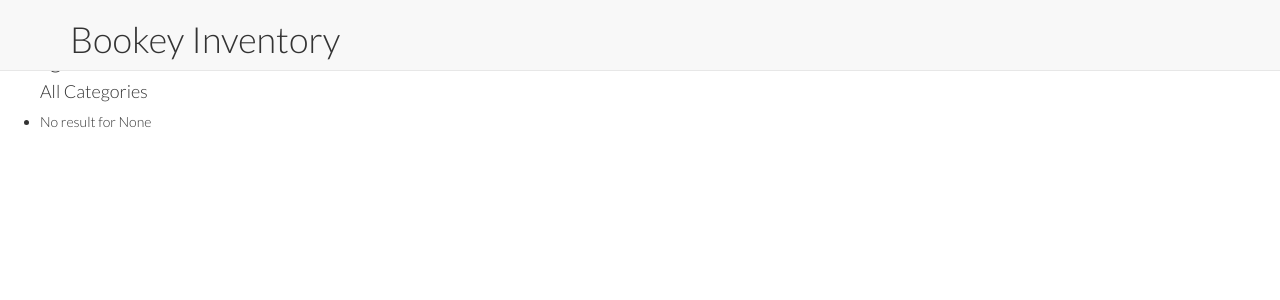
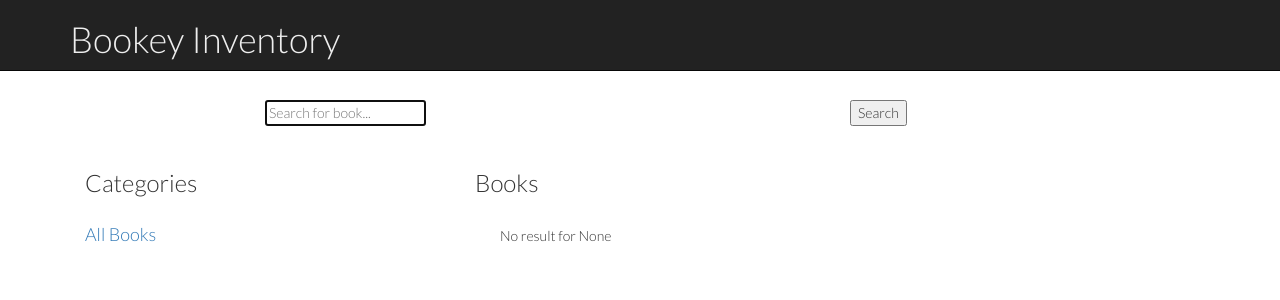
Before and after one commit to andela-calim/bookey, a Django app: page / in a window 1280 px wide. Shown: the top 300 px of the page. Run offline with Django 3.2, Linux system fonts and the light colour scheme; data that the repository does not hold is empty; some libraries are stand-ins or nearby versions.

Commit message:
Add some more styling

```diff
--- a/bookstore/templates/bookstore/home.html
+++ b/bookstore/templates/bookstore/home.html
@@ -1,35 +1,48 @@
 {% extends 'base.html' %}
 
 {% block main %}
-    <div>
+    <div class="container main">
 
         <form method="get">
-            <input type="text", name="q" placeholder="Search for book...">
+            <div class="row">
+                <div class="col-sm-8 col-sm-offset-2">
+                    <div class="row">
+                        <div class="col-sm-9">
+                            <input type="text", name="q" placeholder="Search for book..." autofocus>
+                        </div>
+                        <div class="col-sm-3">
                             <button type="submit">Search</button>
+                        </div>
+                    </div>
+                </div>
+            </div>
         </form>
-    </div>
 
-    <div>
-        <h3>Categories</h3>
-        <ul>
-            <h4>All Categories</h4>
+        <div class="row">
+            <div class="col-sm-4" data-spy="affix" data-offset-top="1" data-offset-bottom="1" data-offset-left="10">
+                <h3 class="list-group-item">Categories</h3>
+                <ul class="list-group">
+                    <h4 class="list-group-item"><a href="{% url 'bookstore:home' %}">All Books</a></h4>
                     {% for category in categories %}
-                <li>
+                        <li class="list-group-item">
                             <a href="{% url 'bookstore:home' %}?c={{ category.pk }}">{{ category.name }}</a>
                         </li>
                     {% endfor %}
                 </ul>
             </div>
 
-    <div>
+
+            <div class="col-sm-8">
+                <h3 class="list-group-item main_content">Books</h3>
                 <ul>
                     {% for book in books %}
                         <li>
-                    <p>{{ book.title }}</p>
-                    <p>{{ book.author }}</p>
-                    <p>{{ book.category }}</p>
-                    <p>{{ book.description }}</p>
-                    <p>{{ book.is_hardcover }}</p>
+                            <p class="book_title">{{ book.title }}</p>
+                            <p class="book_author">by {{ book.author }}</p>
+                            <p class="book_category">{{ book.category }}</p>
+                            <p class="book_description">{{ book.description }}</p>
+                            <p>Is this hardcover: {{ book.is_hardcover }}</p>
+                            <hr>
                         </li>
                     {% empty %}
                         <li>
@@ -38,4 +51,6 @@
                     {% endfor %}
                 </ul>
             </div>
+        </div>
+    </div>
 {% endblock %}
--- a/static/css/styles.css
+++ b/static/css/styles.css
@@ -1,3 +1,28 @@
 body {
     font-family: 'Lato', sans-serif;
 }
+
+.logo {
+    color: #EEE;
+}
+
+.main {
+    margin-top: 100px;
+}
+
+.main_content {
+    margin-bottom: 20px;
+}
+
+.list-group-item {
+    border: none;
+}
+
+.book_title {
+    font-size: 18px;
+    font-weight: 900;
+}
+
+li {
+    list-style: none;
+}
--- a/templates/base.html
+++ b/templates/base.html
@@ -12,9 +12,9 @@
         {% endblock %}
     </head>
     <body>
-        <nav class="navbar navbar-default navbar-fixed-top">
+        <nav class="navbar navbar-default navbar-inverse navbar-fixed-top">
             <div class="container">
-                <h1>Bookey Inventory</h1>
+                <h1 class="logo">Bookey Inventory</h1>
             </div>
         </nav>
         {% block main %}
```
Lines whose indentation alone changed are shown as unchanged.
